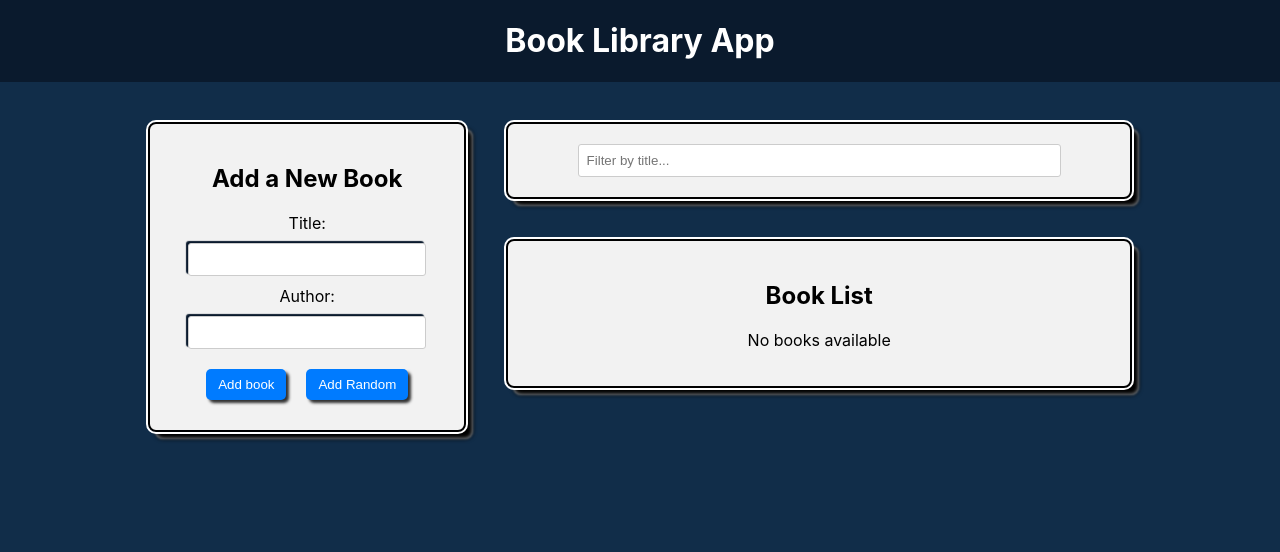
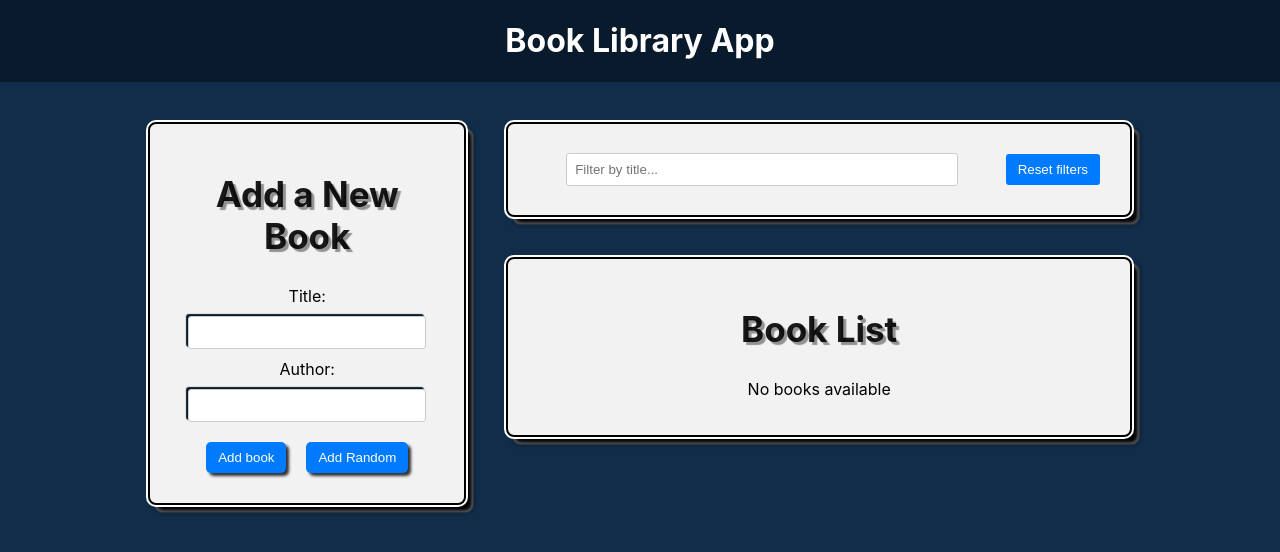
Before and after one commit to ukrWily/30-react-redux, a React (Create React App) app: page / in a window 1280 px wide. Shown: the top 552 px of the page. Built offline with nearby package versions, Linux system fonts and the light colour scheme.

Commit message:
filter by title

```diff
--- a/src/components/BookList/BookList.css
+++ b/src/components/BookList/BookList.css
@@ -59,3 +59,8 @@
   transition: color 0.3s ease;
   color: #fca510;
 }
+h2 {
+  font-size: 35px;
+  text-shadow: 3px 3px 1px rgba(0, 0, 0, 0.4);
+  color: rgba(0, 0, 0, 0.9);
+}
--- a/src/components/BookList/BookList.js
+++ b/src/components/BookList/BookList.js
@@ -1,11 +1,13 @@
 import { useSelector, useDispatch } from "react-redux";
 import { deleteBook, toggleFavorite } from "../../redux/books/actionCreators";
 import { BsBookmarkStar, BsBookmarkStarFill } from "react-icons/bs";
+import { selectTitleFilter } from "../../redux/slices/filterSlice";
 
 import "./BookList.css";
 
 const BookList = () => {
   const books = useSelector((state) => state.books);
+  const titleFilter = useSelector(selectTitleFilter);
   const dispatch = useDispatch();
 
   const handleDeleteBook = (id) => {
@@ -16,6 +18,13 @@ const BookList = () => {
     dispatch(toggleFavorite(id));
   };
 
+  const filterBooks = books.filter((book) => {
+    const matchesTitle = book.title
+      .toLowerCase()
+      .includes(titleFilter.toLowerCase());
+    return matchesTitle;
+  });
+
   return (
     <div className="app-block book-list">
       <h2>Book List</h2>
@@ -23,7 +32,7 @@ const BookList = () => {
         <p>No books available</p>
       ) : (
         <ul>
-          {books.map((book, i) => (
+          {filterBooks.map((book, i) => (
             <li key={book.id}>
               <div className="book-info">
                 {++i}. {book.title} by <strong>{book.author}</strong>
--- a/src/components/Filter/Filter.js
+++ b/src/components/Filter/Filter.js
@@ -2,6 +2,7 @@ import { useDispatch, useSelector } from "react-redux";
 import {
   setTitleFilter,
   selectTitleFilter,
+  resetFilter,
 } from "../../redux/slices/filterSlice";
 import "./Filter.css";
 
@@ -12,8 +13,14 @@ const Filter = () => {
   const handleTitleFilterChange = (e) => {
     dispatch(setTitleFilter(e.target.value));
   };
+
+  const handleResetFilter = () => {
+    dispatch(resetFilter());
+  };
+
   return (
     <div className="app-block filter">
+      <div className="filter-row">
         <div className="filter-group">
           <input
             type="text"
@@ -22,6 +29,10 @@ const Filter = () => {
             onChange={handleTitleFilterChange}
           />
         </div>
+        <button type="button" onClick={handleResetFilter}>
+          Reset filters
+        </button>
+      </div>
     </div>
   );
 };
--- a/src/redux/slices/filterSlice.js
+++ b/src/redux/slices/filterSlice.js
@@ -15,10 +15,13 @@ const filterSlice = createSlice({
       // Or you can also return new state as usually
       return { ...state, title: action.payload };
     },
+    resetFilter: (state) => {
+      return initialState;
+    },
   },
 });
 
-export const { setTitleFilter } = filterSlice.actions;
+export const { setTitleFilter, resetFilter } = filterSlice.actions;
 
 export const selectTitleFilter = (state) => state.filter.title;
 
```
Lines whose indentation alone changed are shown as unchanged.
